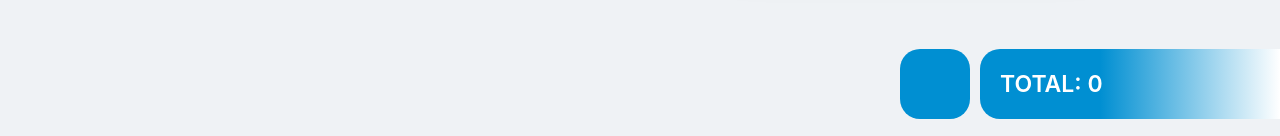
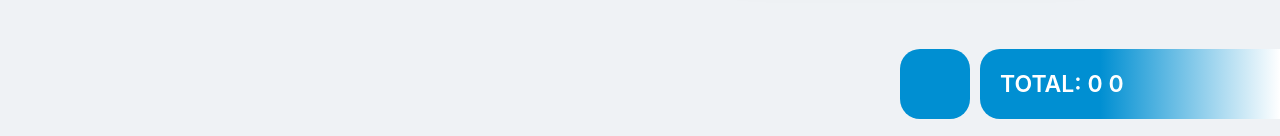
Before and after one commit to AgustinManelli/laespumita, a React (Create React App) app: page / in a window 1280 px wide. Shown: the part 661-797 px from the top of the page. Built offline with nearby package versions, Linux system fonts and the light colour scheme; some icons are missing.

Commit message:
fix card value

```diff
--- a/src/components/TotalLabel.js
+++ b/src/components/TotalLabel.js
@@ -1,12 +1,11 @@
 import "../stylesheets/TotalLabel.css";
-import { CiCreditCard1 } from "react-icons/ci";
 import { FaCreditCard } from "react-icons/fa6";
-function TotalLabel({ totalPrice, isCard, setCard }) {
+function TotalLabel({ totalPrice, setTotalPrice, isCard, setCard }) {
   return (
     <div className="totalLabelContainer">
       <section className="totalLabelPrice">
         <p>
-          TOTAL:{" "}
+          TOTAL: {totalPrice}{" "}
           {isCard
             ? parseFloat(totalPrice * 1.15).toLocaleString("es-ES", {
                 minimumFractionDigits: 0,
--- a/src/pages/Home.js
+++ b/src/pages/Home.js
@@ -10,7 +10,7 @@ import TotalWindow from "../components/TotalWindow";
 function Home({ totalModal, setTotalModal }) {
   const currentDate = new Date();
   const idDay = `${
-    (currentDate.getDate() < 10 ? "0" : "") + currentDate.getDate()
+    (currentDate.getDate() < 10 ? "0" : "") + currentDate.getDate() + 1
   }${
     (currentDate.getMonth() + 1 < 10 ? "0" : "") + (currentDate.getMonth() + 1)
   }${currentDate.getFullYear()}`;
@@ -60,15 +60,15 @@ function Home({ totalModal, setTotalModal }) {
       });
     }
   };
-  const setCard = () => {
-    setIsCard(!isCard);
-  };
   const deleteInputs = () => {
     setPrice("");
     setPercent("");
   };
   const mostPercent = (num) => {
     setPercent(num);
+  };
+  const setCard = () => {
+    setIsCard(!isCard);
   };
   const handleSave = () => {
     if (totalPrice > 0) {
@@ -87,7 +87,9 @@ function Home({ totalModal, setTotalModal }) {
         }
         const storedProduct = JSON.parse(localStorage.products);
         const total = storedProduct.concat({
-          total: parseFloat(totalPrice.toFixed(2)),
+          total: parseFloat(
+            (isCard ? totalPrice * 1.15 : totalPrice).toFixed(2)
+          ),
           date: formattedDateProduct,
           id: Date.now(),
           productcount: productList,
@@ -97,7 +99,9 @@ function Home({ totalModal, setTotalModal }) {
         setStoredProducts(JSON.parse(localStorage.products));
 
         if (storedTotal.filter((all) => all.id === idDay).length > 0) {
-          nuevoArray[totalIndex - 1].total += totalPrice;
+          nuevoArray[totalIndex - 1].total += parseFloat(
+            (isCard ? totalPrice * 1.15 : totalPrice).toFixed(2)
+          );
           nuevoArray[totalIndex - 1].productsList = nuevoArray[
             totalIndex - 1
           ].productsList = total;
@@ -106,7 +110,9 @@ function Home({ totalModal, setTotalModal }) {
         } else {
           const totalall = storedTotal.concat({
             id: idDay,
-            total: parseFloat(totalPrice.toFixed(2)),
+            total: parseFloat(
+              (isCard ? totalPrice * 1.15 : totalPrice).toFixed(2)
+            ),
             date: formattedDay,
             productsList: total,
           });
@@ -187,7 +193,12 @@ function Home({ totalModal, setTotalModal }) {
         handleSave={handleSave}
         storedProducts={storedProducts}
       />
-      <TotalLabel totalPrice={totalPrice} isCard={isCard} setCard={setCard} />
+      <TotalLabel
+        totalPrice={totalPrice}
+        setTotalPrice={setTotalPrice}
+        isCard={isCard}
+        setCard={setCard}
+      />
       <TotalWindow
         totalModal={totalModal}
         setTotalModal={setTotalModal}
```
